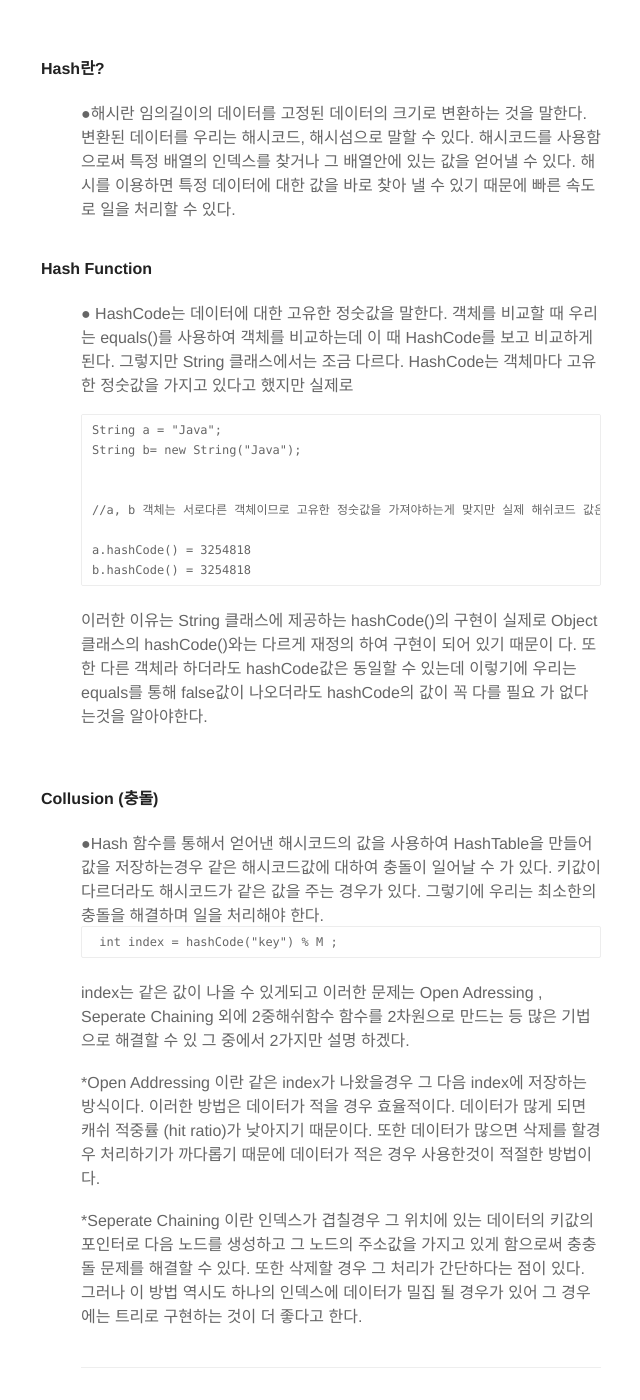
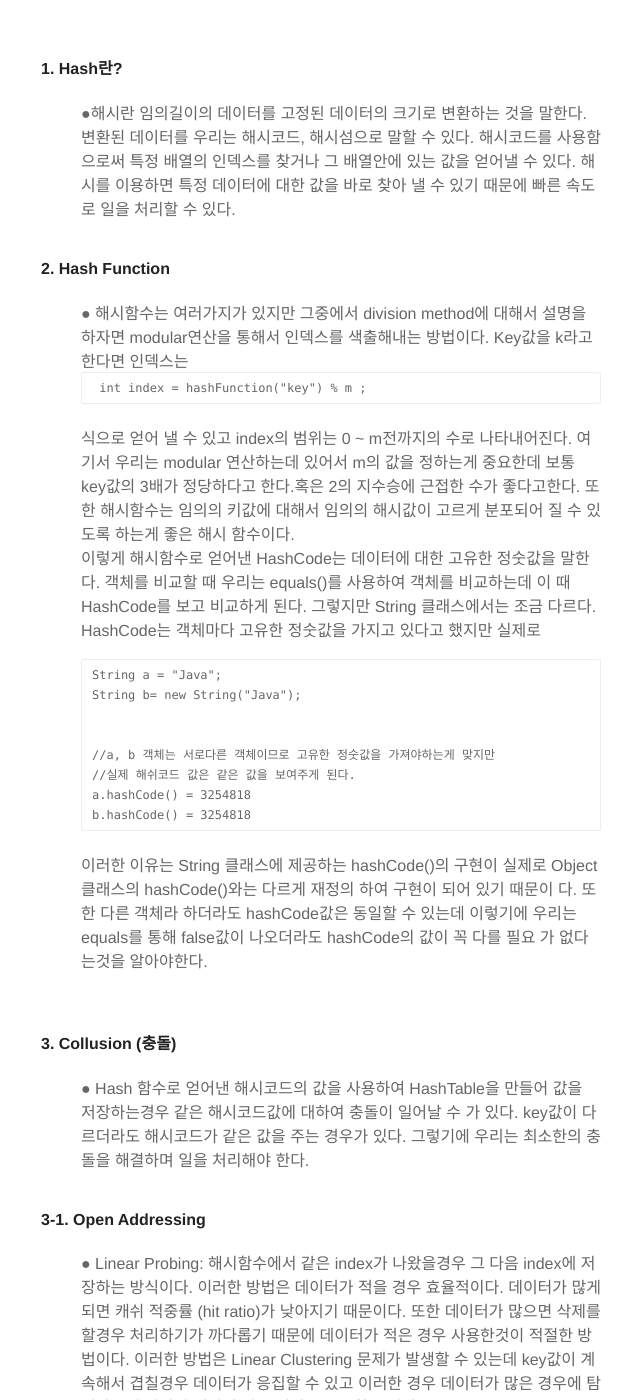
Before and after one commit to TsMiN94/TsMiN94.github.io, a Jekyll site: the page built from _posts/2019-07-22-Hash.markdown, in a window 1280 px wide and 1400 px high, scrolled down 252 px. Shown: the whole window, without its empty margins (319-959 px from the left). Built offline with Jekyll 4.4.1, drawn with Linux system fonts in a browser that asks for light colours; comment, search, counter and statistics services are not loaded; some of the changed text lies outside the part shown.

Commit message:
Update 2019-07-22-Hash.markdown

```diff
--- a/_posts/2019-07-22-Hash.markdown
+++ b/_posts/2019-07-22-Hash.markdown
@@ -12,25 +12,30 @@
 ---
 
 
-#### Hash란?
+#### 1. Hash란?
 <ul>
 ●해시란 임의길이의 데이터를 고정된 데이터의 크기로 변환하는 것을 말한다. 변환된 데이터를 우리는 해시코드, 해시섬으로 말할 수 있다.
-    해시코드를 사용함으로써 특정 배열의 인덱스를 찾거나 그 배열안에 있는 값을 얻어낼 수 있다. 해시를 이용하면 특정 데이터에 대한 값을 바로 찾아 낼 수 있기 때문에 빠른 속도로 일을 처리할 수 있다.
+해시코드를 사용함으로써 특정 배열의 인덱스를 찾거나 그 배열안에 있는 값을 얻어낼 수 있다. 해시를 이용하면 특정 데이터에 대한 값을 바로 찾아 낼 수 있기 때문에 빠른 속도로 일을 처리할 수 있다.
+
 <br>
 </ul>
 
 
-#### Hash Function
+#### 2. Hash Function
 <ul>
-● HashCode는 데이터에 대한 고유한 정숫값을 말한다. 객체를 비교할 때 우리는 equals()를 사용하여 객체를 비교하는데 이 때 HashCode를
-보고 비교하게 된다. 그렇지만 String 클래스에서는 조금 다르다. HashCode는 객체마다 고유한 정숫값을 가지고 있다고 했지만 실제로
+● 해시함수는 여러가지가 있지만 그중에서 division method에 대해서 설명을 하자면 modular연산을 통해서 인덱스를 색출해내는 방법이다. Key값을 k라고 한다면 인덱스는
+ <pre>
+ int index = hashFunction("key") % m ;
+</pre>
+식으로 얻어 낼 수 있고 index의 범위는 0 ~ m전까지의 수로 나타내어진다. 여기서 우리는 modular 연산하는데 있어서 m의 값을 정하는게 중요한데 보통 key값의 3배가 정당하다고 한다.혹은 2의 지수승에 근접한 수가 좋다고한다. 또한 해시함수는 임의의 키값에 대해서 임의의 해시값이 고르게 분포되어 질 수 있도록 하는게 좋은 해시 함수이다.<br>
+이렇게 해시함수로 얻어낸 HashCode는 데이터에 대한 고유한 정숫값을 말한다. 객체를 비교할 때 우리는 equals()를 사용하여 객체를 비교하는데 이 때 HashCode를 보고 비교하게 된다. 그렇지만 String 클래스에서는 조금 다르다. HashCode는 객체마다 고유한 정숫값을 가지고 있다고 했지만 실제로
 <br><br>
 <pre>
 String a = "Java";
 String b= new String("Java");
 <br>
-//a, b 객체는 서로다른 객체이므로 고유한 정숫값을 가져야하는게 맞지만 실제 해쉬코드 값은 같은 값을 보여주게 된다.
-
+//a, b 객체는 서로다른 객체이므로 고유한 정숫값을 가져야하는게 맞지만
+//실제 해쉬코드 값은 같은 값을 보여주게 된다.
 a.hashCode() = 3254818
 b.hashCode() = 3254818
 </pre>
@@ -39,17 +44,26 @@
     이러한 이유는 String 클래스에 제공하는 hashCode()의 구현이 실제로 Object클래스의 hashCode()와는 다르게 재정의 하여 구현이 되어 있기 때문이       다. 또한 다른 객체라 하더라도 hashCode값은 동일할 수 있는데 이렇기에 우리는 equals를 통해 false값이 나오더라도 hashCode의 값이 꼭 다를 필요     가 없다는것을 알아야한다.<br><br>
 </ul>
 
-#### Collusion (충돌)
+#### 3. Collusion (충돌)
 <ul>
-●Hash 함수를 통해서 얻어낸 해시코드의 값을 사용하여 HashTable을 만들어 값을 저장하는경우 같은 해시코드값에 대하여 충돌이 일어날 수 가 있다. 키값이 다르더라도 해시코드가 같은 값을 주는 경우가 있다. 그렇기에 우리는 최소한의 충돌을 해결하며 일을 처리해야 한다.
+● Hash 함수로 얻어낸 해시코드의 값을 사용하여 HashTable을 만들어 값을 저장하는경우 같은 해시코드값에 대하여 충돌이 일어날 수 가 있다. key값이 다르더라도 해시코드가 같은 값을 주는 경우가 있다. 그렇기에 우리는 최소한의 충돌을 해결하며 일을 처리해야 한다.
+<br>
+</ul>
+#### 3-1. Open Addressing
+<ul>
+● Linear Probing: 해시함수에서 같은 index가 나왔을경우 그 다음 index에 저장하는 방식이다. 이러한 방법은 데이터가 적을 경우 효율적이다. 데이터가 많게 되면 캐쉬 적중률 (hit ratio)가 낮아지기 때문이다. 또한 데이터가 많으면 삭제를 할경우 처리하기가 까다롭기 때문에 데이터가 적은 경우 사용한것이 적절한 방법이다. 이러한 방법은 Linear Clustering 문제가 발생할 수 있는데 key값이 계속해서 겹칠경우 데이터가 응집할 수 있고 이러한 경우 데이터가 많은 경우에 탐색하는데 있어서 굉장히 많은 시간을 소요할수 있다. <br>
+● Qudratic Probing: Linear Probing에서 발생하는 Clustering문제를 해결하기 위한 방법으로 해시함수를 이차식으로 만듬으로써 충돌을 최소화하는 것이다.<br>
+<pre>
+  h(i,k) = ( h'(k) + c1*i^2 + c2*i) mod m
+</pre><br>
+● Doubling Hashing: 이 방법은 해쉬함수 두개를 이용하여 충돌을 회피하는 방법으로 충돌이 발생 했을경우 두번째 해시함수를 사용하여 나온 값만큼 이동하여 충돌을 회피하는 방법이다.<br>
+</ul>
 
-<pre>
- int index = hashCode("key") % M ;
-</pre>
+#### 3-2. Chaining
+<ul>
+ ● 인덱스가 겹칠경우 그 위치에 있는 데이터의 키값의 포인터로 다음 노드를 생성하고 그 노드의 주소값을 가지고 있게 함으로써 충충돌 문제를 해결할 수    있다. 또한 삭제할 경우 그 처리가 간단하다는 점이 있다. 그러나 이 방법 역시도 하나의 인덱스에 데이터가 밀집 될 경우가 있어 그 경우에는 트리로      구현하는 것이 더 좋다고 한다.
+ <br>
+</ul>
 
-index는 같은 값이 나올 수 있게되고 이러한 문제는 Open Adressing , Seperate Chaining 외에 2중해쉬함수 함수를 2차원으로 만드는 등 많은 기법으로 해결할 수 있 그 중에서 2가지만 설명 하겠다. <br><br>
- *Open Addressing 이란 같은 index가 나왔을경우 그 다음 index에 저장하는 방식이다. 이러한 방법은 데이터가 적을 경우 효율적이다. 데이터가 많게 되면 캐쉬 적중률 (hit ratio)가 낮아지기 때문이다. 또한 데이터가 많으면 삭제를 할경우 처리하기가 까다롭기 때문에 데이터가 적은 경우 사용한것이 적절한 방법이다. <br>
- <br>
- *Seperate Chaining 이란 인덱스가 겹칠경우 그 위치에 있는 데이터의 키값의 포인터로 다음 노드를 생성하고 그 노드의 주소값을 가지고 있게 함으로써 충충돌 문제를 해결할 수 있다. 또한 삭제할 경우 그 처리가 간단하다는 점이 있다. 그러나 이 방법 역시도 하나의 인덱스에 데이터가 밀집 될 경우가 있어 그 경우에는 트리로 구현하는 것이 더 좋다고 한다.
- <br>
+
 <hr/>
```
